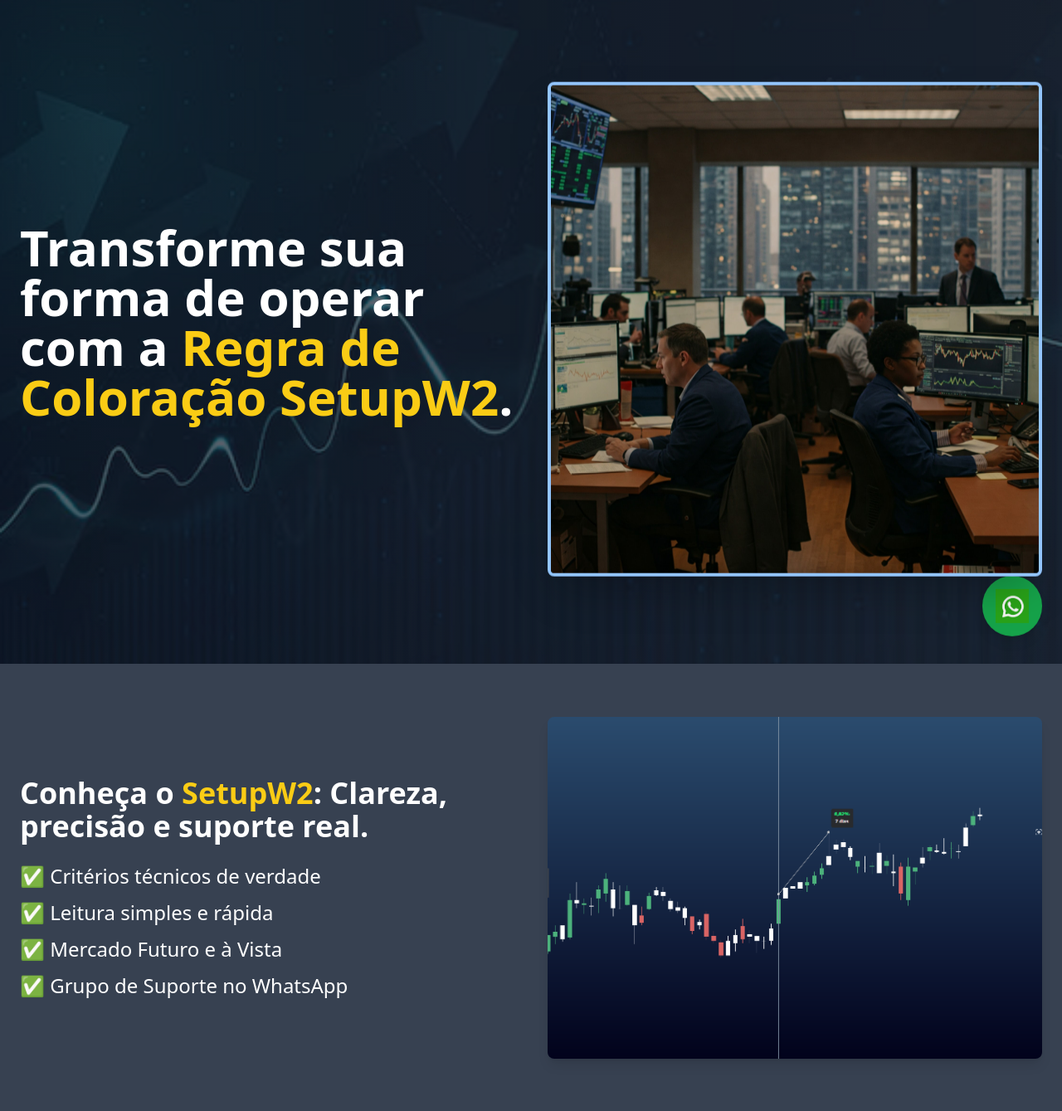
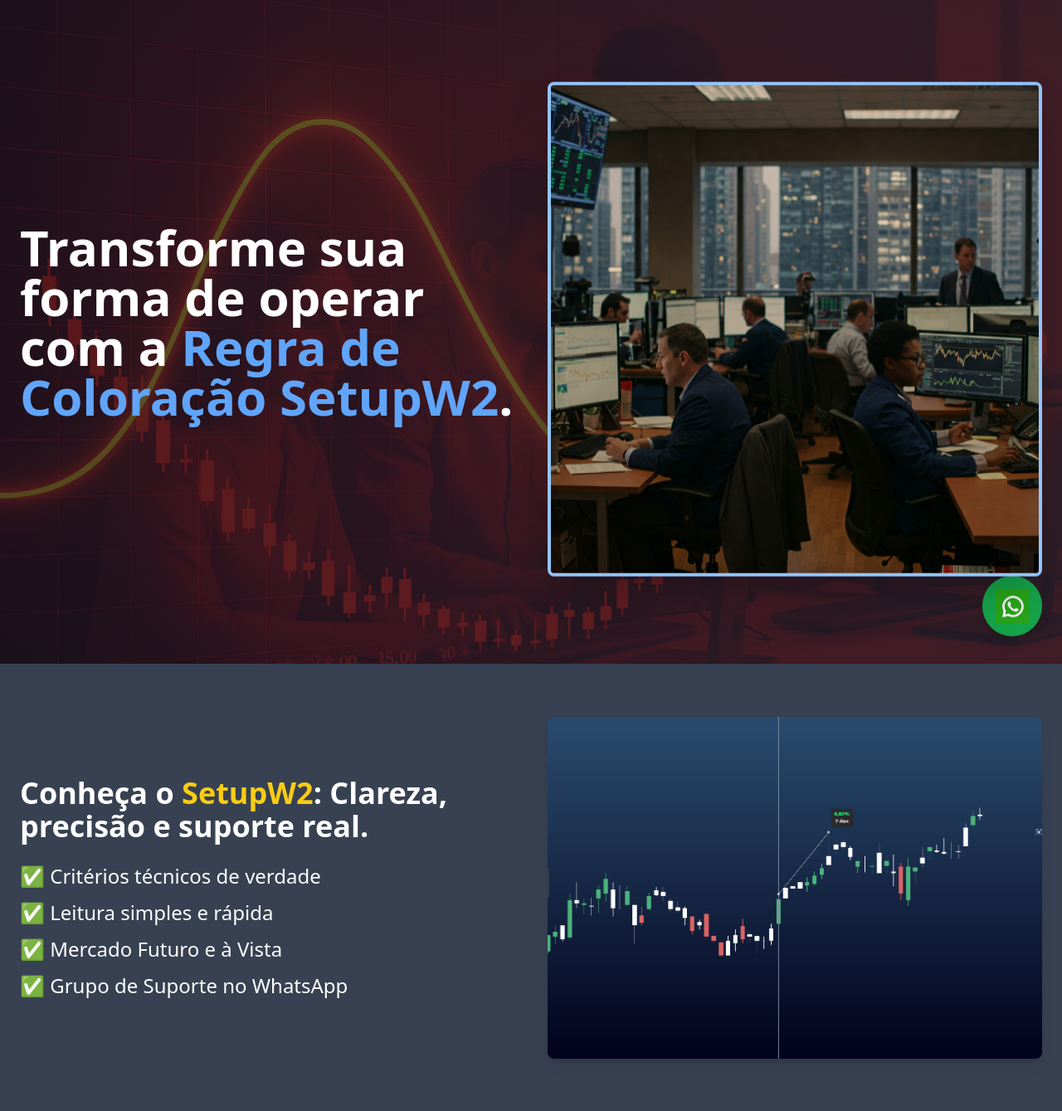
Before and after one commit to Vinicius-Werneck/meu-site-setupw, a Flask app: page / in a window 1280 px wide. Shown: the top 1339 px of the page at 83% size. Run offline with Flask 3, Linux system fonts and the light colour scheme; some libraries are stand-ins or nearby versions.

Commit message:
4 alteracao no html

```diff
--- a/index.html
+++ b/index.html
@@ -65,12 +65,12 @@
 
     <!-- Hero Section com Imagem Dinâmica -->
     <div class="relative flex items-center justify-center bg-gradient-to-r from-gray-900 to-gray-800 overflow-hidden min-h-screen">
-        <img src="static/img/teste2.png" alt="Gráfico" class="absolute inset-0 w-full h-full object-cover opacity-30">
+        <img src="static/img/teste12.png" alt="Gráfico" class="absolute inset-0 w-full h-full object-cover opacity-30">
 
         <div class="relative z-10 max-w-7xl mx-auto p-6 flex flex-col md:flex-row items-center gap-10">
             <div class="md:w-1/2">
                 <h1 class="text-4xl md:text-6xl font-bold mb-6 leading-tight">
-                    Transforme sua forma de operar com a <span class="text-yellow-400">Regra de Coloração
+                    Transforme sua forma de operar com a <span class="text-blue-400">Regra de Coloração
                         SetupW2</span>.
                 </h1>
                 <!--<p class="text-2xl mb-6">
@@ -165,7 +165,7 @@
       <div class="max-w-7xl mx-auto px-6">
           <div class="bg-gray-800 rounded-lg p-8 flex flex-col md:flex-row items-center gap-10">
               <div class="flex-1">
-                  <img src="static/img/teste5.png" alt="Homem Gráfico" class="rounded-lg shadow-lg w-full"
+                  <img src="static/img/teste11.png" alt="Homem Gráfico" class="rounded-lg shadow-lg w-full"
                       loading="lazy">
               </div>
               <div class="flex-1 text-white">
--- a/templates/index.html
+++ b/templates/index.html
@@ -65,12 +65,12 @@
 
     <!-- Hero Section com Imagem Dinâmica -->
     <div class="relative flex items-center justify-center bg-gradient-to-r from-gray-900 to-gray-800 overflow-hidden min-h-screen">
-        <img src="static/img/teste2.png" alt="Gráfico" class="absolute inset-0 w-full h-full object-cover opacity-30">
+        <img src="static/img/teste12.png" alt="Gráfico" class="absolute inset-0 w-full h-full object-cover opacity-30">
 
         <div class="relative z-10 max-w-7xl mx-auto p-6 flex flex-col md:flex-row items-center gap-10">
             <div class="md:w-1/2">
                 <h1 class="text-4xl md:text-6xl font-bold mb-6 leading-tight">
-                    Transforme sua forma de operar com a <span class="text-yellow-400">Regra de Coloração
+                    Transforme sua forma de operar com a <span class="text-blue-400">Regra de Coloração
                         SetupW2</span>.
                 </h1>
                 <!--<p class="text-2xl mb-6">
@@ -165,7 +165,7 @@
       <div class="max-w-7xl mx-auto px-6">
           <div class="bg-gray-800 rounded-lg p-8 flex flex-col md:flex-row items-center gap-10">
               <div class="flex-1">
-                  <img src="static/img/teste5.png" alt="Homem Gráfico" class="rounded-lg shadow-lg w-full"
+                  <img src="static/img/teste11.png" alt="Homem Gráfico" class="rounded-lg shadow-lg w-full"
                       loading="lazy">
               </div>
               <div class="flex-1 text-white">
```
Also changed, not shown: static/img/teste11.png (added), static/img/teste12.png (added).
